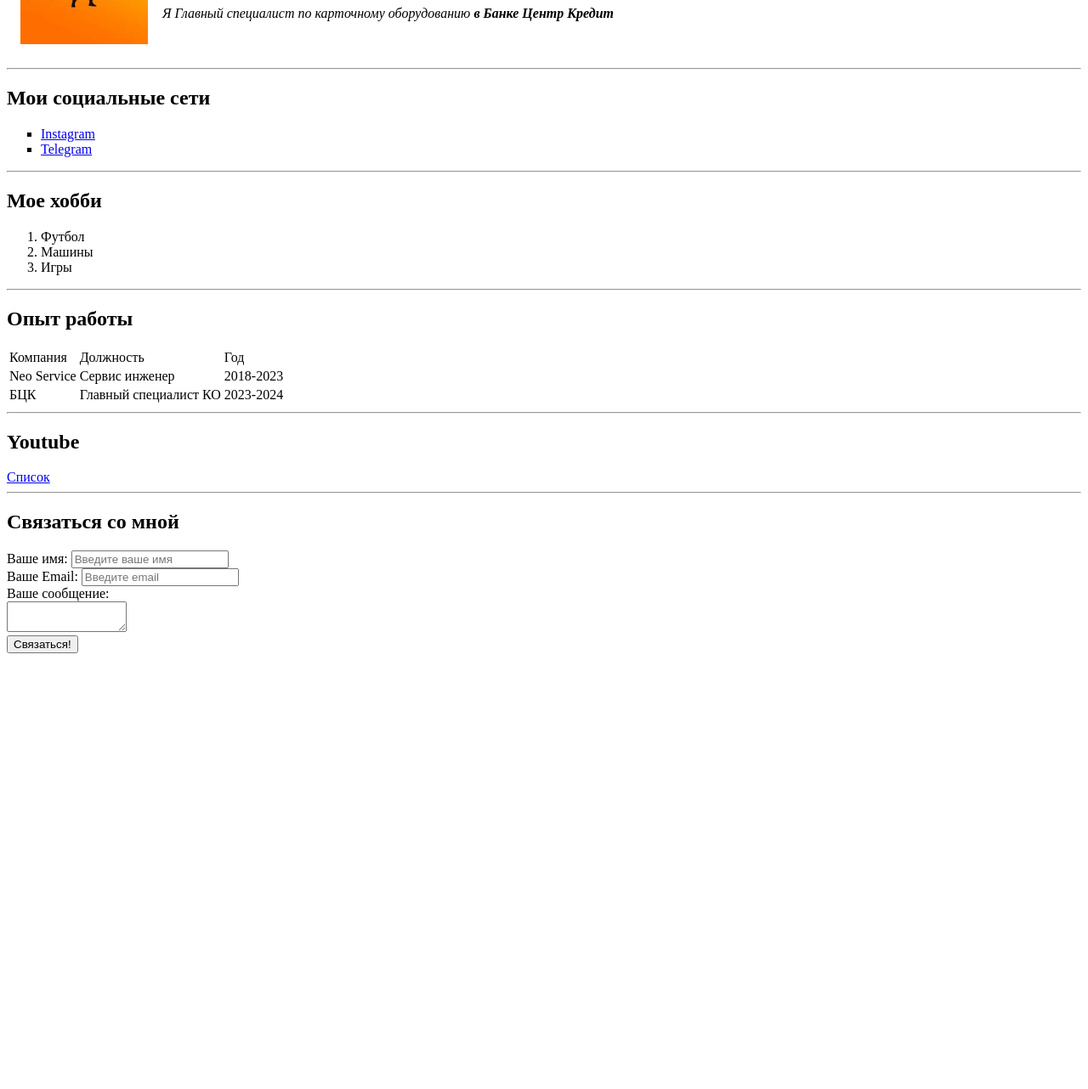
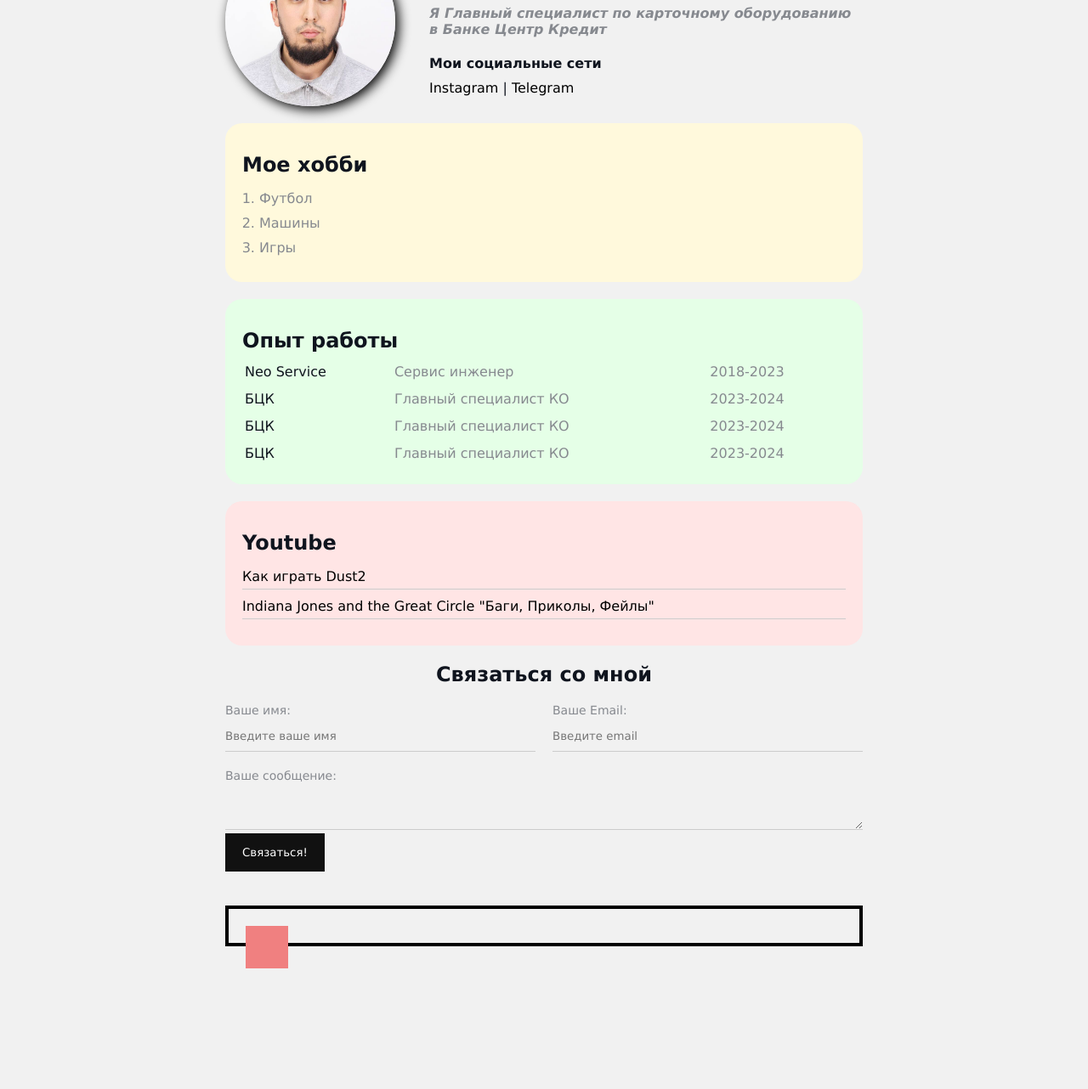
Before and after one commit to Timmy-404error/cv, a plain HTML site: page index.html in a window 1280 px wide. Shown: the part 113-1395 px from the top of the page at 85% size. Before the commit the page ends 890 px from the top, so only its background shows below. Drawn offline with Linux system fonts and the light colour scheme.

Commit message:
Add files via upload

```diff
--- /dev/null
+++ b/Style.css
@@ -0,0 +1,184 @@
+
+body {
+    background-color: #f1f1f1;
+    color: #0f141e;
+    font-size: 16px;
+    font-weight: normal;
+    font-family: 'Lucida Sans', 'Lucida Sans Regular', 'Lucida Grande', 'Lucida Sans Unicode', Geneva, Verdana, sans-serif;
+}
+a {
+    color: black;
+    text-decoration: none;
+
+}
+
+a:hover {
+    text-decoration: underline;
+}
+a:active {
+    color: blue;
+}
+a:visited {
+    color: rgb(149, 40, 177);
+}
+
+.avatar{
+    width: 200px;
+    border-radius: 50%;
+    box-shadow: 4px 4px 14px rgba(0, 0, 0, 025);
+}
+.info p {
+    color: #86898f;
+    margin: 0;
+    font-style: italic;
+    font-weight: bold;
+    text-decoration: none;
+    /*text-transform: uppercase;*/
+    /*letter-spacing: ;*/
+}
+.info {
+    margin-bottom: 20px;
+    display: flex;
+}
+@media (max-width:700px){
+    .info{
+        text-align: center;
+        display: block;
+    }
+}
+.info-text{
+margin-left: 40px;
+}
+.info-text h4{
+    margin-bottom: 10px;
+}
+
+.container{
+    max-width: 750px;
+    margin: auto;
+    padding-top: 30px;
+}
+/*.social{
+    background:green;
+    padding: 15px;
+    margin: 5px;
+
+    border: 5px solid red;
+    border-bottom-style: dotted;
+    border-top-width: 15px ;
+
+}*/
+.bg-yellow {
+    background:#fff9dc ;
+}
+
+.bg-green {
+    background:#e5ffe7 ;
+
+}
+
+.bg-red {
+    background: #ffe5e5;
+
+}
+
+.card{
+    padding: 15px 20px;
+    margin-bottom: 20px;
+    border-radius: 20px;
+}
+
+.card h2{
+    margin-bottom: 10px;
+}
+.list{
+    padding: 0 20px;
+}
+
+.list li{
+    color: #86898f;
+    margin-bottom: 10px;
+    border-bottom: 10px;
+}
+
+.table {
+    width: 100%;
+
+}
+.table td {
+    padding-bottom: 10px;
+
+}
+.table td:nth-child(2) {
+    color: #86898f;
+}
+.table td:nth-child(3) {
+    color: #86898f;
+}
+
+.link-list{
+  list-style: none;
+  padding: 0;
+}
+.link-list li {
+    margin-bottom: 10px;
+    padding-bottom: 5px;
+    border-bottom: 1px solid #ccc;
+}
+.contact h2{
+text-align: center;
+}
+
+.form-group label{
+    display: block;
+    font-size: 14px;
+    color: #86898f;
+}
+
+.form-group input,
+.form-group textarea{
+    width: 100%;
+    box-sizing: border-box;
+    border: none;
+    background: transparent;
+    border-bottom: 1px solid  #ccc;
+    color: #000;
+    padding: 15px 0 10px;
+    outline: none;
+    font-family: inherit;
+}
+.row {
+    display: flex;
+    margin-bottom: 20px;
+}
+.row .form-group {
+    width: 50%;
+    margin-right: 20px;
+}
+.row >.form-group:last-child{
+    margin-right: 0;
+}
+.btn{
+    background: #111;
+    padding: 15px 20px;
+    color:#fff ;
+    border: none;
+    font-family: inherit;
+    cursor: pointer;
+}
+.btn:hover{
+    opacity: 0.9;
+}
+/*position*/
+.position{
+border: 4px solid black;
+margin-top: 40px;
+padding: 20px;
+}
+.box{
+    position: absolute;
+
+    width: 50px;
+    height: 50px;
+    background: lightcoral;
+}
--- a/index.html
+++ b/index.html
@@ -3,41 +3,35 @@
 <head>
     <meta charset="UTF-8">
     <title>Timur CV</title>
+    <link rel="stylesheet" href="Style.css">
 </head>
     <body>
-        <table cellspacing="15">
-            <tr>
-                <td>
-                    <img src="Image.jpeg" width="150" alt="фотография кс">
-                </td>
-                <td>
+        <div class="container">
+            <div class="info">
+                <img src="photo.jpg" width="150" alt="Фотография" class="avatar">
+
+                <div class="info-text">
                     <h1>Атабаев Тимур</h1>
-                    <p><em>Я Главный специалист по карточному оборудованию
-                    <strong>в Банке Центр Кредит</strong></em></p>
-                </td>
-            </tr>
-        </table>
-        <hr>
-        <h2>Мои социальные сети</h2>
-        <ul type="square">
-            <li><a href="https://www.instagram.com/" target="_blank">Instagram</a></li>
-            <li><a href="https://t.me/" target="_blank">Telegram</a></li>
-        </ul>
-        <hr>
+                    <p>Я Главный специалист по карточному оборудованию в
+                    <strong>Банке Центр Кредит</strong></em></p>
+                    <h4>Мои социальные сети</h4>
+                    <a href="https://www.instagram.com/" target="_blank">Instagram</a>
+                    |
+                    <a href="https://t.me/" target="_blank">Telegram</a>
+                </div>
+
+            </div>
+            <div class="card bg-yellow">
                 <h2> Мое хобби</h2>
-        <ol type="1">
+                <ol class="list">
                     <li>Футбол</li>
                     <li>Машины</li>
                 <li>Игры</li>
                 </ol>
-        <hr>
+            </div>
+                <div class="card bg-green">
                     <h2>Опыт работы</h2>
-        <table>
-            <tr>
-                <td>Компания</td>
-                <td>Должность</td>
-                <td>Год</td>
-            </tr>
+                    <table class="table">
                     <tr>
                         <td>Neo Service</td>
                         <td>Сервис инженер</td>
@@ -48,31 +42,57 @@
                         <td>Главный специалист КО</td>
                         <td>2023-2024</td>
                     </tr>
+                    <tr>
+                        <td>БЦК</td>
+                        <td>Главный специалист КО</td>
+                        <td>2023-2024</td>
+                    </tr>
+                    <tr>
+                        <td>БЦК</td>
+                        <td>Главный специалист КО</td>
+                        <td>2023-2024</td>
+                    </tr>
                     </table>
-        <hr>
+                </div>
+        <div class="card bg-red">
             <h2>Youtube</h2>
-        <a href="Youtube.html" target="_blank">Список</a>
-        <hr>
+            <ul class="link-list">
+                <li>
+                    <a href="https://www.youtube.com/watch?v=9RbdvUcnfqQ">Как играть Dust2</a>
+                    <li><a href="https://www.youtube.com/watch?v=4RjyZtMRx_s">Indiana Jones and the Great Circle "Баги, Приколы, Фейлы"</a>
+                    </li>
+
+                </li>
+            </ul>
+
+        </div>
+        <div class="contact">
             <h2>Связаться со мной</h2>
         <form action="/">
+            <div class="row">
+                <div class="form-group">
                     <label for="name">Ваше имя:</label>
                     <input type="text" id="name"
                     placeholder="Введите ваше имя">
-
-            <br>
-
+                </div>
+                <div class="form-group">
                     <label for="email">Ваше Email:</label>
                     <input type="email" id="Email"
                     placeholder="Введите email">
+                </div>
+            </div>
+            <div class="form-group">
+                <label for="text">Ваше сообщение:</label>
+                <textarea name="" id="text" rows="2" cols="15"></textarea>
+            </div>
+            <input class="btn" type="submit" value="Связаться!">
+        </form>
+        </div>
+        <div class="position">
+            <div class="box"></div>
+        </div>
+        </div>
 
-            <br>
-
-            <label for="text">Ваше сообщение:</label>
-            <br>
-            <textarea name="" id="text" rows="2" cols="15"></textarea>
-            <br>
-            <input type="submit" value="Связаться!">
-
-        </form>
+        <div style="margin-bottom:500px;"></div>
     </body>
 </html>
```
Also changed, not shown: photo.jpg (added). Lines whose indentation alone changed are shown as unchanged.
